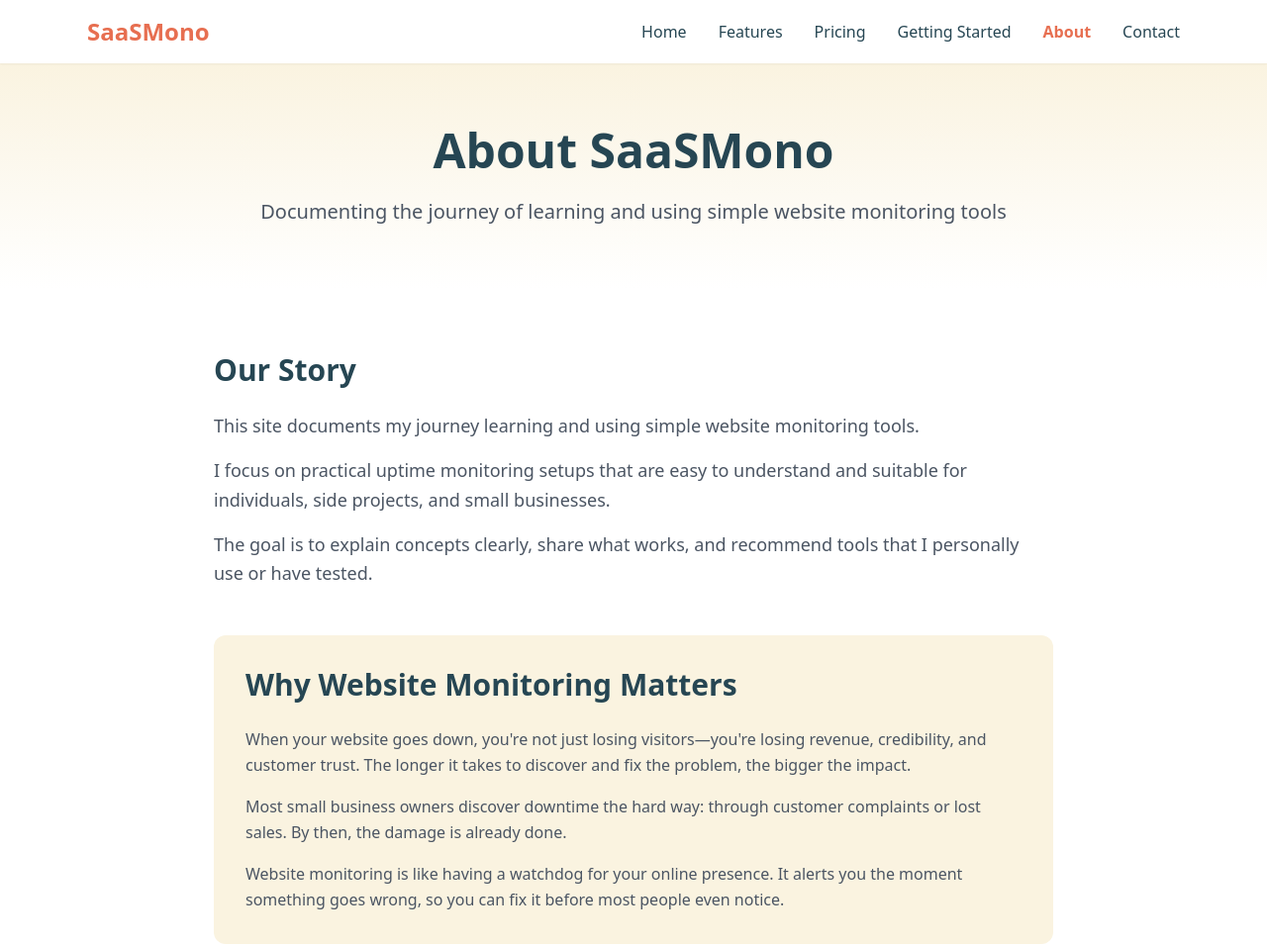
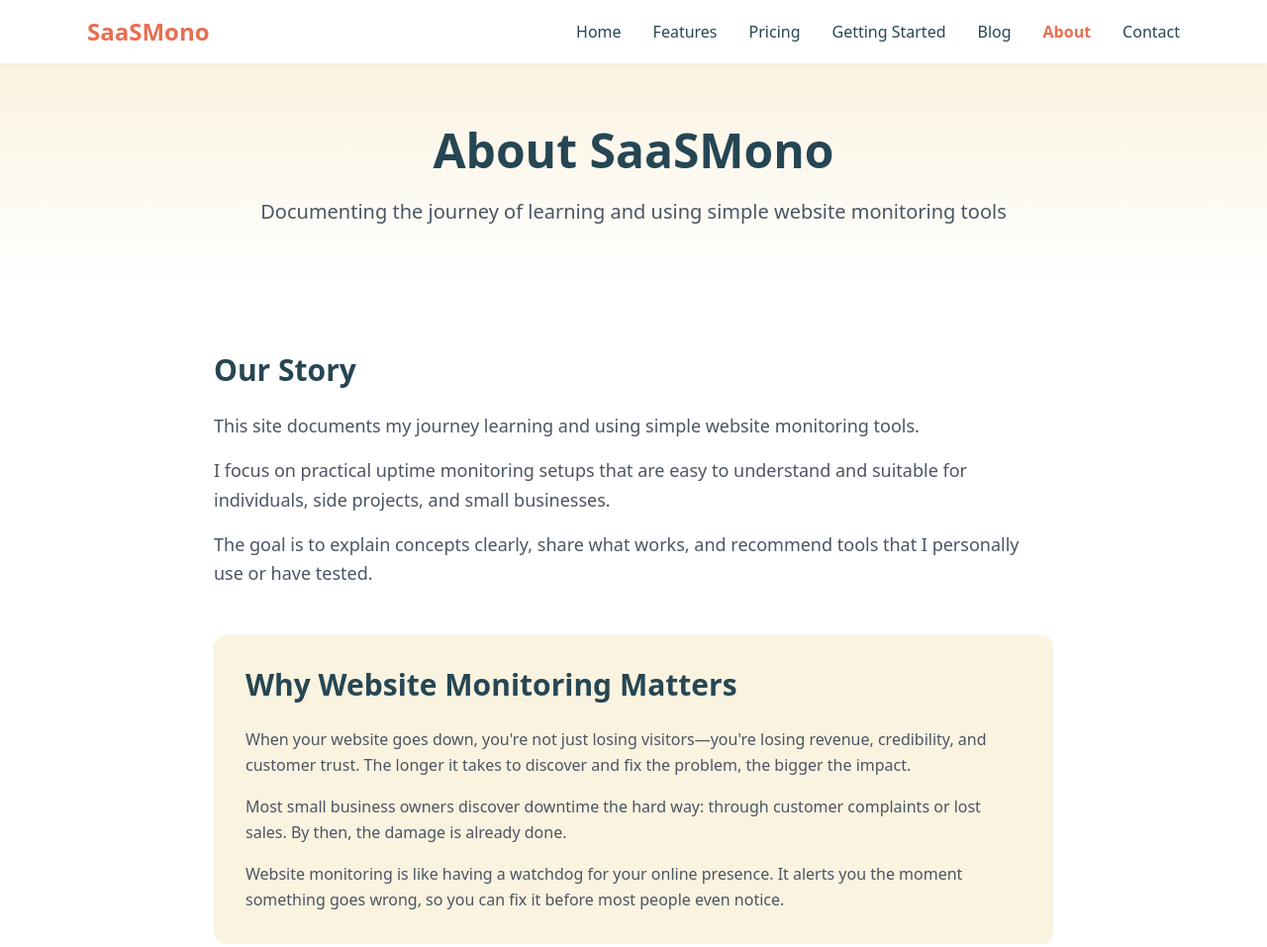
Before and after one commit to amalisme/saasmono-website, a plain HTML site: page about.html in a window 1280 px wide. Shown: the top 957 px of the page at 99% size. Drawn offline with nearby package versions, Linux system fonts and the light colour scheme.

Commit message:
Update about.html
Add link to blog

```diff
--- a/about.html
+++ b/about.html
@@ -41,7 +41,7 @@
                     <a href="why-uptimerobot.html" class="text-charcoal hover:text-primary transition">Features</a>
                     <a href="pricing.html" class="text-charcoal hover:text-primary transition">Pricing</a>
                     <a href="getting-started.html" class="text-charcoal hover:text-primary transition">Getting Started</a>
-                    <!--<a href="blog/index.html" class="text-charcoal hover:text-primary transition">Blog</a>-->
+                    <a href="blog/index.html" class="text-charcoal hover:text-primary transition">Blog</a>
                     <a href="about.html" class="text-primary font-semibold">About</a>
                     <a href="contact.html" class="text-charcoal hover:text-primary transition">Contact</a>
                 </div>
@@ -56,6 +56,7 @@
                 <a href="why-uptimerobot.html" class="block py-2 text-charcoal hover:text-primary transition">Features</a>
                 <a href="pricing.html" class="block py-2 text-charcoal hover:text-primary transition">Pricing</a>
                 <a href="getting-started.html" class="block py-2 text-charcoal hover:text-primary transition">Getting Started</a>
+                <a href="blog/index.html" class="block py-2 text-charcoal hover:text-primary transition">Blog</a>
                 <a href="about.html" class="block py-2 text-primary font-semibold">About</a>
                 <a href="contact.html" class="block py-2 text-charcoal hover:text-primary transition">Contact</a>
             </div>
```
